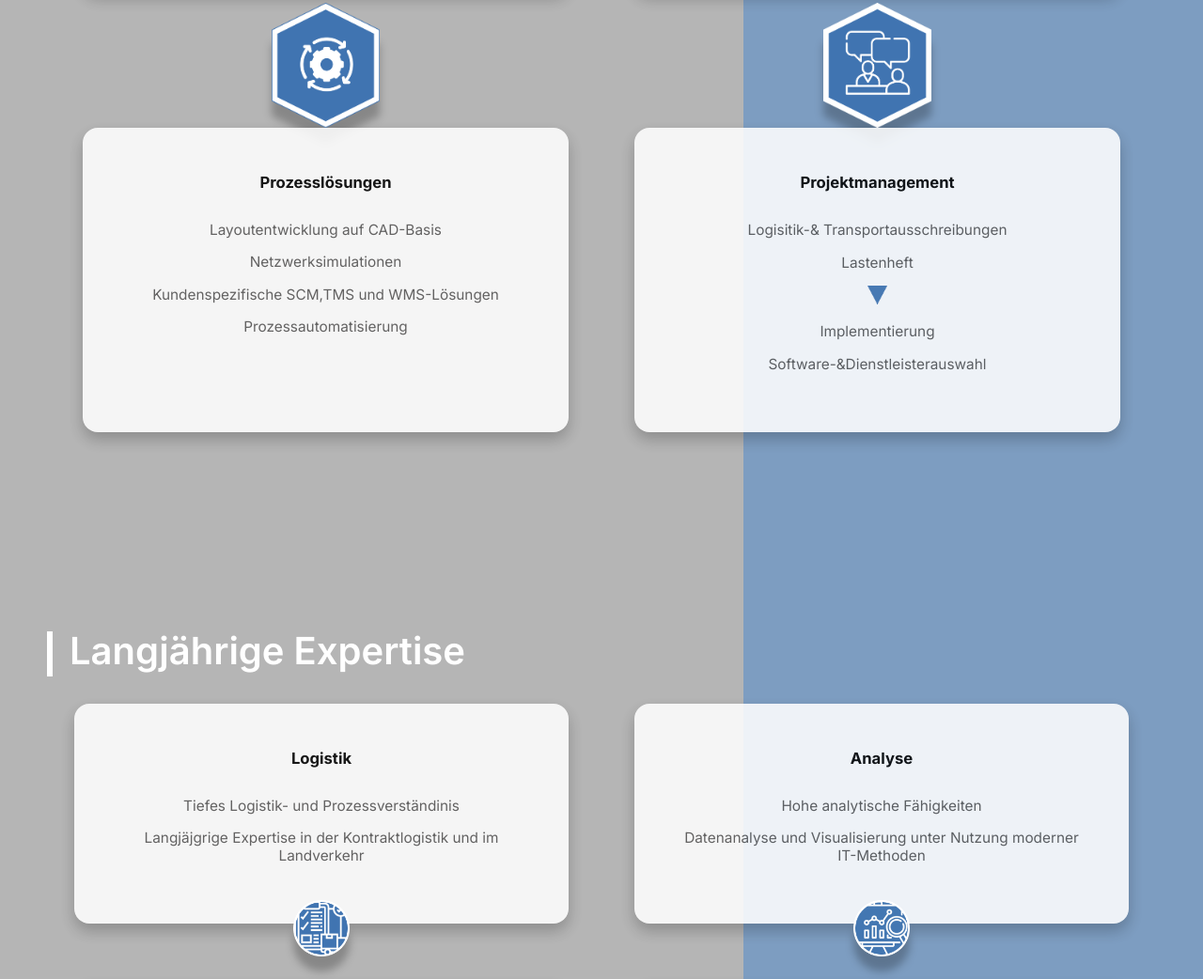
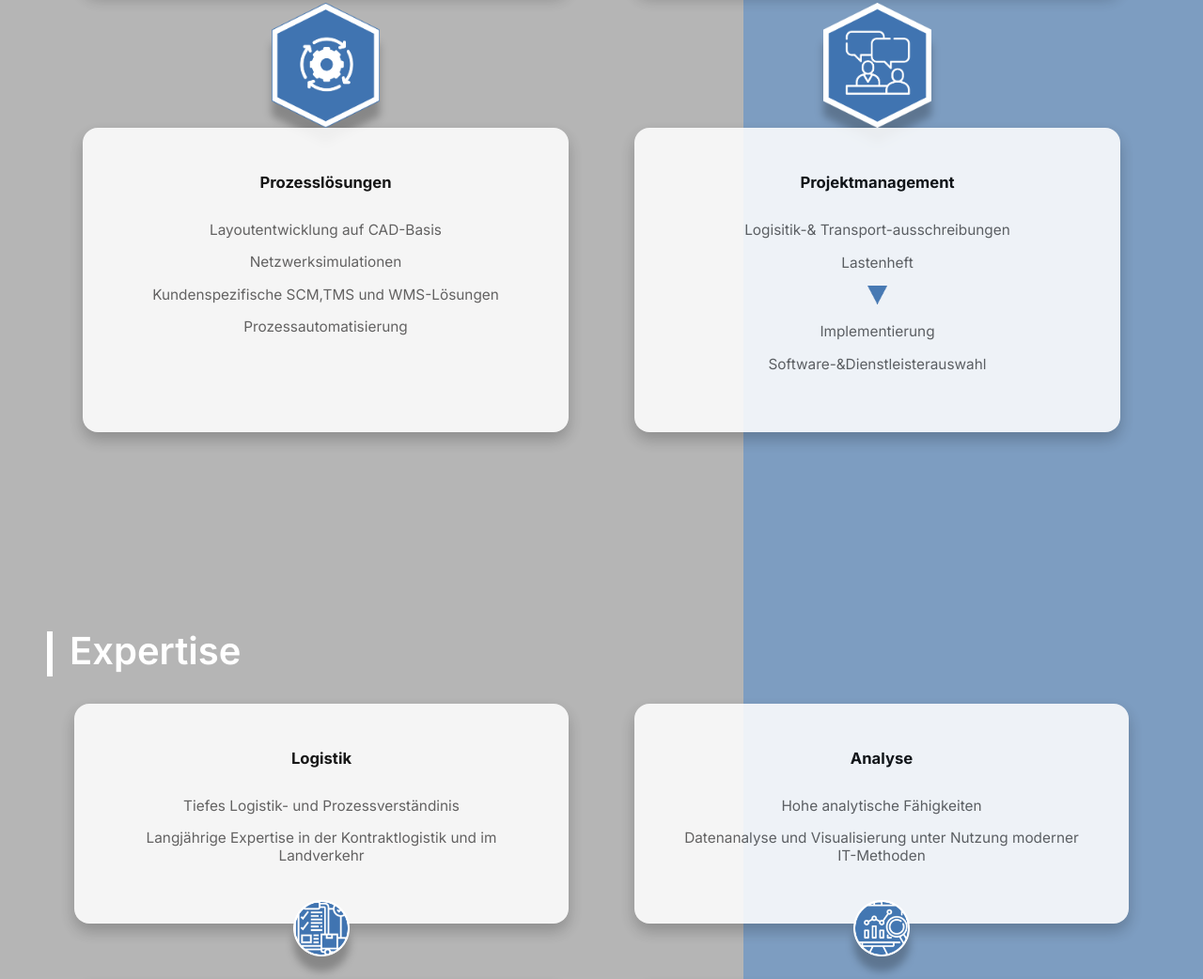
Before and after one commit to uwoom/raecon_website, a website: page index.html in a window 1280 px wide. Shown: the part 1554-2596 px from the top of the page at 94% size. Drawn offline with Linux system fonts and the light colour scheme.

Commit message:
spelling error 2

```diff
--- a/index.html
+++ b/index.html
@@ -99,7 +99,7 @@
                 <div class="description-container">
                     <div class="headline">Projektmanagement</div>
                     <ul class="description">
-                        <li>Logisitik-&amp; Transportausschreibungen</li>
+                        <li>Logisitik-&amp; Transport-ausschreibungen</li>
                         <li>Lastenheft</li>
                         <li><img src="public/assets/pfeil.png"></li>
                         <li>Implementierung</li>
@@ -112,7 +112,7 @@
     </div>
     <div class="page">
         <div id ="Expertise"></div>
-        <div class="page-headline">Langjährige Expertise</div>
+        <div class="page-headline">Expertise</div>
         <div class="services-box">
         <div class="services">
             <div class="expertise">
@@ -120,7 +120,7 @@
                     <div class="headline">Logistik</div>
                     <ul class="description">
                         <li>Tiefes Logistik- und Prozessverständinis</li>
-                        <li>Langjäjgrige Expertise in der Kontraktlogistik und im Landverkehr</li>
+                        <li>Langjährige Expertise in der Kontraktlogistik und im Landverkehr</li>
                     </ul>
                 </div>
                 <div class="expertise-icon">
@@ -179,7 +179,7 @@
                 <div class="information-box" id="first-information-box">
                     <div class="information-box-headline">Wir beraten...</div>
                     <ul class="information-box-content" id="first-information-content">
-                       <li> <span class="bold">Mittelständische Unternehmen</span>  zwischen 10 und 500Mio.&euro; </li>
+                       <li> <span class="bold">Mittelständische Unternehmen</span>  zwischen 10 und 500 Mio.&euro; </li>
                         <li><span class="bold">Große Unternehmen</span> für gezielte und kurzfristige Lösungen </li>
                     </ul>
                 </div>
--- a/public/style.css
+++ b/public/style.css
@@ -463,6 +463,7 @@ main {
     .information-boxes {
         grid-template-columns: 1fr;
     }
+    /*comment*/
     .services {
         grid-template-columns: 1fr;
     }
```
